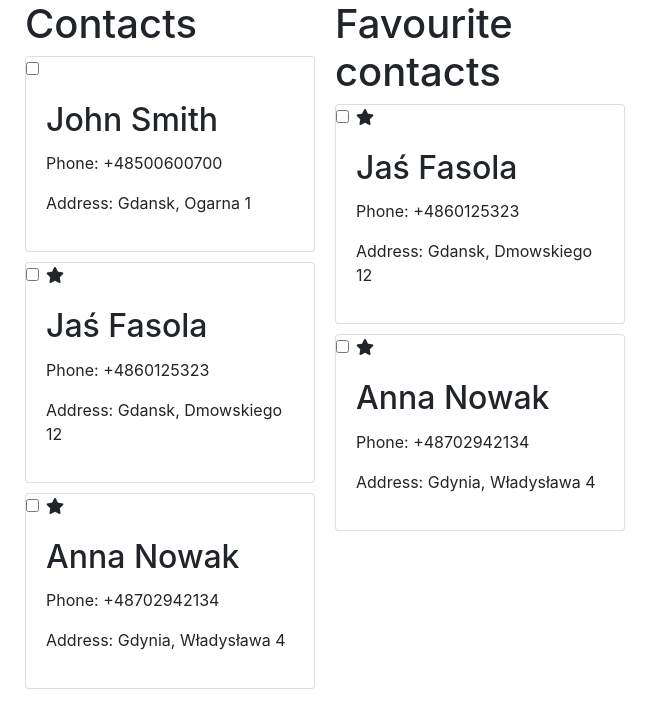
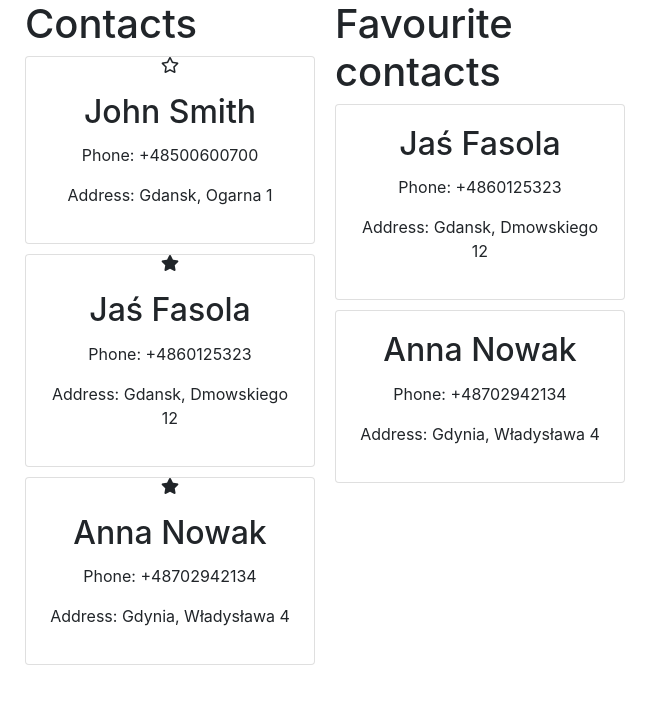
Before and after one commit to jciechowski/dev-meeting-react, a React (Create React App) app: page / in a window 1280 px wide. Shown: the top 728 px of the page, without its empty margins (0-663 px from the left). Built offline with nearby package versions, Linux system fonts and the light colour scheme.

Commit message:
introduced component showing favourite star

```diff
--- a/src/App.js
+++ b/src/App.js
@@ -10,7 +10,7 @@ function App() {
       <div className="column">
         <h1>Contacts</h1>
         {contacts.map(contact => (
-          <ContactTile key={contact.id} item={contact} />
+          <ContactTile key={contact.id} item={contact} favouriteList={false} />
         ))}
       </div>
       <div className="column">
@@ -18,7 +18,7 @@ function App() {
         {contacts
           .filter(contact => contact.favourite)
           .map(contact => (
-            <ContactTile key={contact.id} item={contact} />
+            <ContactTile key={contact.id} item={contact} favouriteList={true} />
           ))}
       </div>
     </section>
--- a/src/components/contact.js
+++ b/src/components/contact.js
@@ -1,14 +1,10 @@
 import React from 'react';
+import MarkFavourite from './markFavourite.js';
 
-function ContactTile({ item }) {
+function ContactTile({ item, favouriteList }) {
   return (
-    <div className="card" key={item.id}>
-      <div className="form-check float-right">
-        <input className="form-check-input" type="checkbox" value="" id="favouriteCheckbox" />
-        <label className="form-check-label">
-          <span className="star">{item.favourite && <i className="fas fa-star" />}</span>
-        </label>
-      </div>
+    <div className="card text-center" key={item.id}>
+      <MarkFavourite favourite={item.favourite} favouriteList={favouriteList} />
       <span className="card-body">
         <h2 className="card-title">{item.name}</h2>
         <p>Phone: +{item.phoneNumber}</p>
--- /dev/null
+++ b/src/components/markFavourite.js
@@ -0,0 +1,14 @@
+import React from 'react';
+
+function MarkFavourite({ favourite, favouriteList }) {
+  if (favouriteList === true) {
+    return null;
+  }
+  if (favourite === true) {
+    return <i className="fas fa-star" />;
+  } else {
+    return <i className="far fa-star" />;
+  }
+}
+
+export default MarkFavourite;
```
